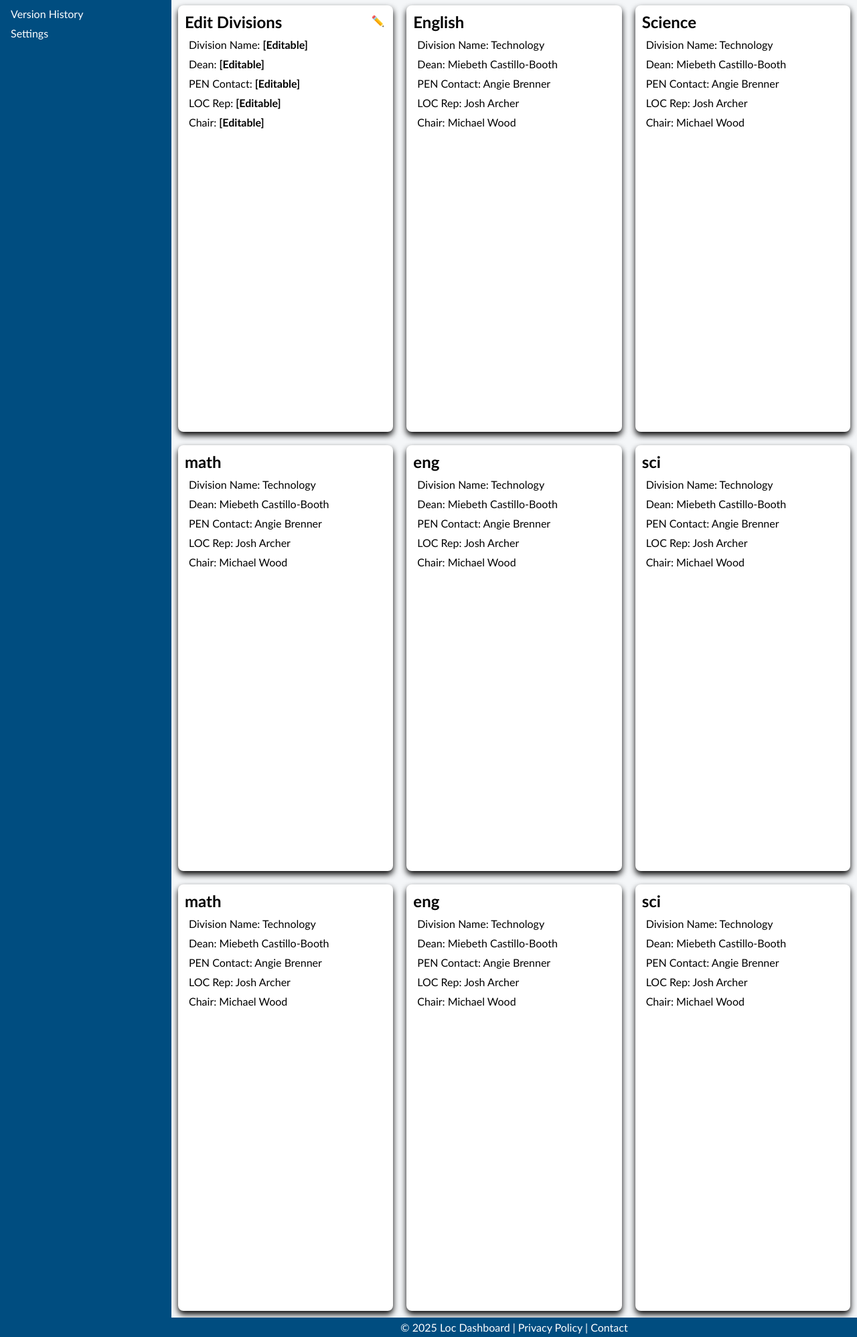
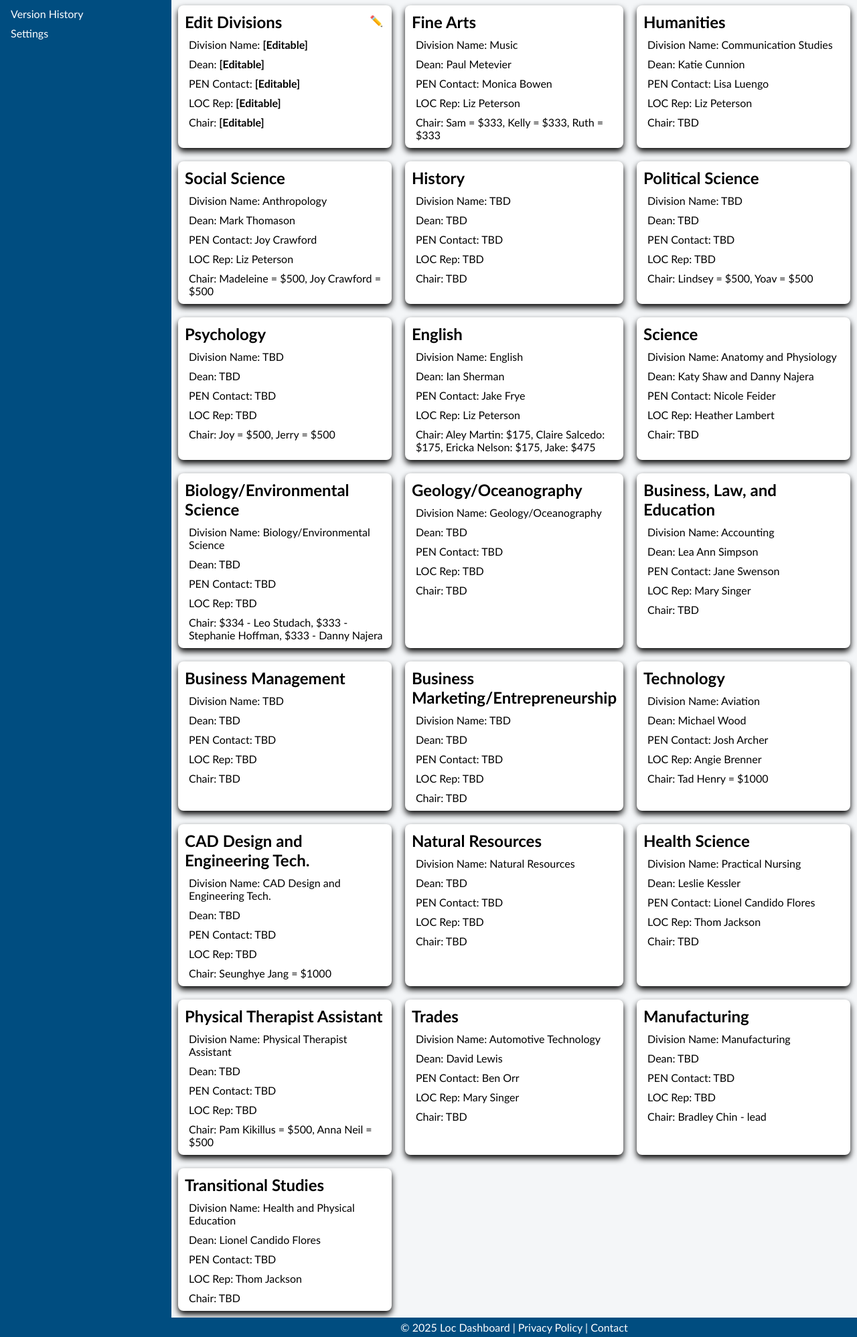
Before and after one commit to Akaiokaa/LOC-dashboard, a Node server app: page / in a window 1280 px wide. Shown: the part 137-2134 px from the top of the page at 67% size. Run offline with Node 20, Linux system fonts and the light colour scheme.

Commit message:
Added scroll bar and many card division entries

```diff
--- a/public/styles/layout.css
+++ b/public/styles/layout.css
@@ -51,7 +51,8 @@ main {
   display: grid;
   grid-template-columns: repeat(3, 1fr);
   grid-template-rows: repeat(3, 1fr);
-  flex: 1;
+  overflow-y: auto;
+  flex:1;
 }
 
 /* footer styling */
--- a/views/home.html
+++ b/views/home.html
@@ -51,80 +51,236 @@
         </a>
 
         <div class="card">
+          <h2>Fine Arts</h2>
+          <ul>
+            <li>Division Name: Music</li>
+            <li>Dean: Paul Metevier</li>
+            <li>PEN Contact: Monica Bowen</li>
+            <li>LOC Rep: Liz Peterson</li>
+            <li>Chair: Sam = $333, Kelly = $333, Ruth = $333</li>
+          </ul>
+        </div>
+
+        <div class="card">
+          <h2>Humanities</h2>
+          <ul>
+            <li>Division Name: Communication Studies</li>
+            <li>Dean: Katie Cunnion</li>
+            <li>PEN Contact: Lisa Luengo</li>
+            <li>LOC Rep: Liz Peterson</li>
+            <li>Chair: TBD</li>
+          </ul>
+        </div>
+
+        <div class="card">
+          <h2>Social Science</h2>
+          <ul>
+            <li>Division Name: Anthropology</li>
+            <li>Dean: Mark Thomason</li>
+            <li>PEN Contact: Joy Crawford</li>
+            <li>LOC Rep: Liz Peterson</li>
+            <li>Chair: Madeleine = $500, Joy Crawford = $500</li>
+          </ul>
+        </div>
+
+        <div class="card">
+          <h2>History</h2>
+          <ul>
+            <li>Division Name: TBD</li>
+            <li>Dean: TBD</li>
+            <li>PEN Contact: TBD</li>
+            <li>LOC Rep: TBD</li>
+            <li>Chair: TBD</li>
+          </ul>
+        </div>
+
+        <div class="card">
+          <h2>Political Science</h2>
+          <ul>
+            <li>Division Name: TBD</li>
+            <li>Dean: TBD</li>
+            <li>PEN Contact: TBD</li>
+            <li>LOC Rep: TBD</li>
+            <li>Chair: Lindsey = $500, Yoav = $500</li>
+          </ul>
+        </div>
+
+        <div class="card">
+          <h2>Psychology</h2>
+          <ul>
+            <li>Division Name: TBD</li>
+            <li>Dean: TBD</li>
+            <li>PEN Contact: TBD</li>
+            <li>LOC Rep: TBD</li>
+            <li>Chair: Joy = $500, Jerry = $500</li>
+          </ul>
+        </div>
+
+        <div class="card">
           <h2>English</h2>
           <ul>
-            <li>Division Name: Technology</li>
-            <li>Dean: Miebeth Castillo-Booth</li>
-            <li>PEN Contact: Angie Brenner</li>
-            <li>LOC Rep: Josh Archer</li>
-            <li>Chair: Michael Wood</li>
+            <li>Division Name: English</li>
+            <li>Dean: Ian Sherman</li>
+            <li>PEN Contact: Jake Frye</li>
+            <li>LOC Rep: Liz Peterson</li>
+            <li>Chair: Aley Martin: $175, Claire Salcedo: $175, Ericka Nelson: $175, Jake: $475</li>
           </ul>
         </div>
+
         <div class="card">
           <h2>Science</h2>
           <ul>
-            <li>Division Name: Technology</li>
-            <li>Dean: Miebeth Castillo-Booth</li>
-            <li>PEN Contact: Angie Brenner</li>
-            <li>LOC Rep: Josh Archer</li>
-            <li>Chair: Michael Wood</li>
+            <li>Division Name: Anatomy and Physiology</li>
+            <li>Dean: Katy Shaw and Danny Najera</li>
+            <li>PEN Contact: Nicole Feider</li>
+            <li>LOC Rep: Heather Lambert</li>
+            <li>Chair: TBD</li>
           </ul>
         </div>
-        <!-- More departments to add later on -->
-        <div class="card"><h2>math</h2>
+
+        <div class="card">
+          <h2>Biology/Environmental Science</h2>
           <ul>
-                    <li>Division Name: Technology</li>
-                    <li>Dean: Miebeth Castillo-Booth</li>
-                    <li>PEN Contact: Angie Brenner</li>
-                    <li>LOC Rep: Josh Archer</li>
-                    <li>Chair: Michael Wood</li>
+            <li>Division Name: Biology/Environmental Science</li>
+            <li>Dean: TBD</li>
+            <li>PEN Contact: TBD</li>
+            <li>LOC Rep: TBD</li>
+            <li>Chair: $334 - Leo Studach, $333 - Stephanie Hoffman, $333 - Danny Najera</li>
           </ul>
         </div>
-            <div class="card"> <h2>eng</h2>
+
+        <div class="card">
+          <h2>Geology/Oceanography</h2>
           <ul>
-                    <li>Division Name: Technology</li>
-                    <li>Dean: Miebeth Castillo-Booth</li>
-                    <li>PEN Contact: Angie Brenner</li>
-                    <li>LOC Rep: Josh Archer</li>
-                    <li>Chair: Michael Wood</li>
+            <li>Division Name: Geology/Oceanography</li>
+            <li>Dean: TBD</li>
+            <li>PEN Contact: TBD</li>
+            <li>LOC Rep: TBD</li>
+            <li>Chair: TBD</li>
           </ul>
         </div>
-            <div class="card"> <h2>sci</h2>
+
+        <div class="card">
+          <h2>Business, Law, and Education</h2>
           <ul>
-                    <li>Division Name: Technology</li>
-                    <li>Dean: Miebeth Castillo-Booth</li>
-                    <li>PEN Contact: Angie Brenner</li>
-                    <li>LOC Rep: Josh Archer</li>
-                    <li>Chair: Michael Wood</li>
+            <li>Division Name: Accounting</li>
+            <li>Dean: Lea Ann Simpson</li>
+            <li>PEN Contact: Jane Swenson</li>
+            <li>LOC Rep: Mary Singer</li>
+            <li>Chair: TBD</li>
           </ul>
         </div>
-            <div class="card"> <h2>math</h2>
+
+        <div class="card">
+          <h2>Business Management</h2>
           <ul>
-                    <li>Division Name: Technology</li>
-                    <li>Dean: Miebeth Castillo-Booth</li>
-                    <li>PEN Contact: Angie Brenner</li>
-                    <li>LOC Rep: Josh Archer</li>
-                    <li>Chair: Michael Wood</li>
+            <li>Division Name: TBD</li>
+            <li>Dean: TBD</li>
+            <li>PEN Contact: TBD</li>
+            <li>LOC Rep: TBD</li>
+            <li>Chair: TBD</li>
           </ul>
         </div>
-            <div class="card"> <h2>eng</h2>
+
+        <div class="card">
+          <h2>Business Marketing/Entrepreneurship</h2>
           <ul>
-                    <li>Division Name: Technology</li>
-                    <li>Dean: Miebeth Castillo-Booth</li>
-                    <li>PEN Contact: Angie Brenner</li>
-                    <li>LOC Rep: Josh Archer</li>
-                    <li>Chair: Michael Wood</li>
+            <li>Division Name: TBD</li>
+            <li>Dean: TBD</li>
+            <li>PEN Contact: TBD</li>
+            <li>LOC Rep: TBD</li>
+            <li>Chair: TBD</li>
           </ul>
         </div>
-            <div class="card"><h2>sci</h2>
+
+        <div class="card">
+          <h2>Technology</h2>
           <ul>
-                    <li>Division Name: Technology</li>
-                    <li>Dean: Miebeth Castillo-Booth</li>
-                    <li>PEN Contact: Angie Brenner</li>
-                    <li>LOC Rep: Josh Archer</li>
-                    <li>Chair: Michael Wood</li>
+            <li>Division Name: Aviation</li>
+            <li>Dean: Michael Wood</li>
+            <li>PEN Contact: Josh Archer</li>
+            <li>LOC Rep: Angie Brenner</li>
+            <li>Chair: Tad Henry = $1000</li>
           </ul>
         </div>
+
+        <div class="card">
+          <h2>CAD Design and Engineering Tech.</h2>
+          <ul>
+            <li>Division Name: CAD Design and Engineering Tech.</li>
+            <li>Dean: TBD</li>
+            <li>PEN Contact: TBD</li>
+            <li>LOC Rep: TBD</li>
+            <li>Chair: Seunghye Jang = $1000</li>
+          </ul>
+        </div>
+
+        <div class="card">
+          <h2>Natural Resources</h2>
+          <ul>
+            <li>Division Name: Natural Resources</li>
+            <li>Dean: TBD</li>
+            <li>PEN Contact: TBD</li>
+            <li>LOC Rep: TBD</li>
+            <li>Chair: TBD</li>
+          </ul>
+        </div>
+
+        <div class="card">
+          <h2>Health Science</h2>
+          <ul>
+            <li>Division Name: Practical Nursing</li>
+            <li>Dean: Leslie Kessler</li>
+            <li>PEN Contact: Lionel Candido Flores</li>
+            <li>LOC Rep: Thom Jackson</li>
+            <li>Chair: TBD</li>
+          </ul>
+        </div>
+
+        <div class="card">
+          <h2>Physical Therapist Assistant</h2>
+          <ul>
+            <li>Division Name: Physical Therapist Assistant</li>
+            <li>Dean: TBD</li>
+            <li>PEN Contact: TBD</li>
+            <li>LOC Rep: TBD</li>
+            <li>Chair: Pam Kikillus = $500, Anna Neil = $500</li>
+          </ul>
+        </div>
+
+        <div class="card">
+          <h2>Trades</h2>
+          <ul>
+            <li>Division Name: Automotive Technology</li>
+            <li>Dean: David Lewis</li>
+            <li>PEN Contact: Ben Orr</li>
+            <li>LOC Rep: Mary Singer</li>
+            <li>Chair: TBD</li>
+          </ul>
+        </div>
+
+        <div class="card">
+          <h2>Manufacturing</h2>
+          <ul>
+            <li>Division Name: Manufacturing</li>
+            <li>Dean: TBD</li>
+            <li>PEN Contact: TBD</li>
+            <li>LOC Rep: TBD</li>
+            <li>Chair: Bradley Chin - lead</li>
+          </ul>
+        </div>
+
+        <div class="card">
+          <h2>Transitional Studies</h2>
+          <ul>
+            <li>Division Name: Health and Physical Education</li>
+            <li>Dean: Lionel Candido Flores</li>
+            <li>PEN Contact: TBD</li>
+            <li>LOC Rep: Thom Jackson</li>
+            <li>Chair: TBD</li>
+          </ul>
+        </div>
+
       </main>
       <!-- footer -->
       <footer>© 2025 Loc Dashboard | Privacy Policy | Contact</footer>
```
Lines whose indentation alone changed are shown as unchanged.
